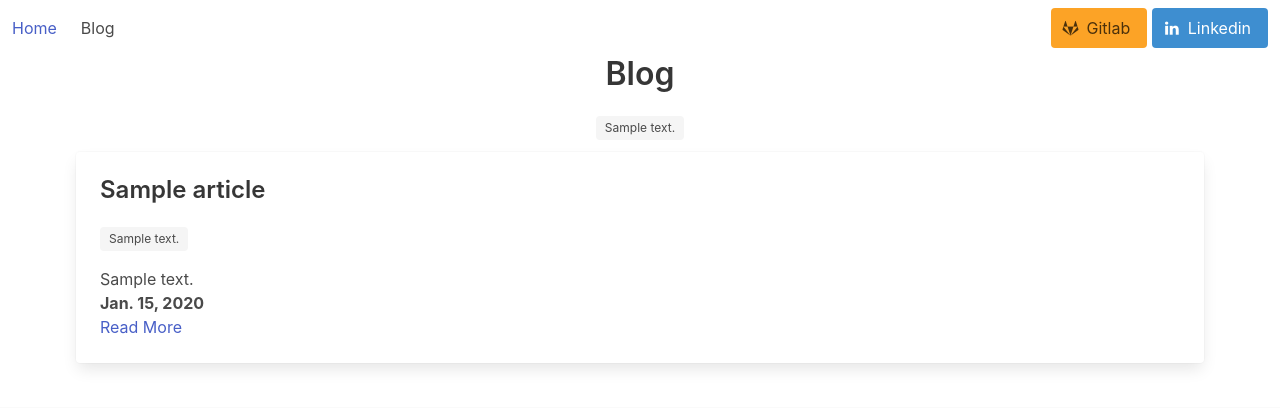
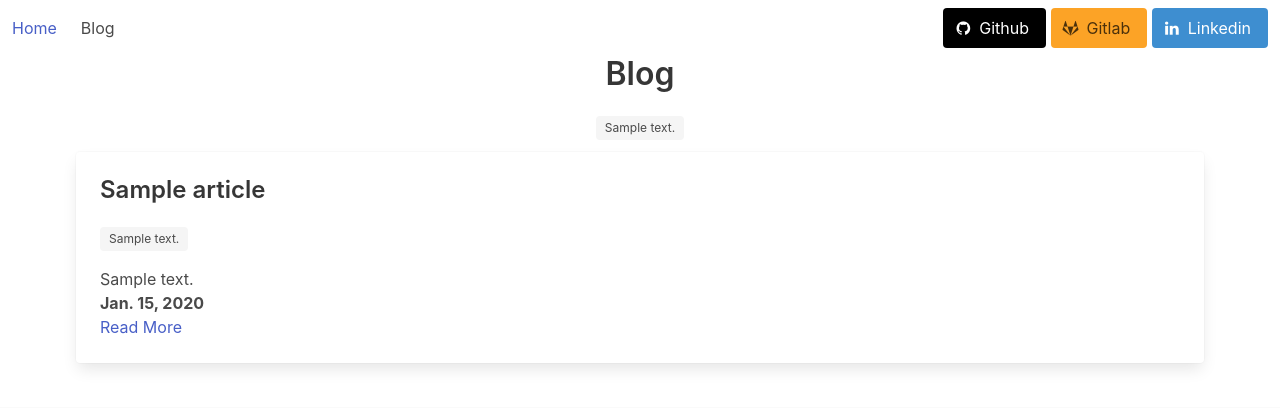
Before and after one commit to giannistolou/blog-django, a Django app: page /blog/ in a window 1280 px wide. Shown: the top 408 px of the page. Run offline with Django 3.2, Linux system fonts and the light colour scheme; tables that the repository leaves empty hold one stand-in row (values such as "Sample post"); some libraries are stand-ins or nearby versions.

Commit message:
user can add link in social media buttons

```diff
--- a/landing/models.py
+++ b/landing/models.py
@@ -26,6 +26,9 @@ class Information(models.Model):
     name = models.CharField(max_length = 100)
     subtitle_name = models.CharField(max_length = 200, default="")
     summary = models.TextField(max_length = 300, default="")
+    gitlab_link = models.URLField(max_length = 300, blank = True)
+    github_link = models.URLField(max_length = 300, blank = True)
+    linkedin_link = models.URLField(max_length = 300, blank = True)
 
     def __str__(self):
         return self.name
--- a/templates/header.html
+++ b/templates/header.html
@@ -77,18 +77,32 @@ $(document).ready(function() {
     <div class="navbar-end">
       <div class="navbar-item">
           <p class="control">
-           <a class="button is-warning" style="background-color:#FCA326" target="_blank" href="https://gitlab.com/giannistolou">
+          {% if informations.github_link != ''%}
+          <a class="button is-dark" style="background-color:black" target="_blank" href={{informations.github_link}}>
+              <span class="icon">
+                <i class="fa fa fa-github"></i>
+              </span>
+              <span>Github</span>
+            </a>
+          {% endif %}
+
+          {% if informations.gitlab_link != ''%}
+           <a class="button is-warning" style="background-color:#FCA326" target="_blank" href={{informations.gitlab_link}}>
               <span class="icon">
                 <i class="fa fa fa-gitlab"></i>
               </span>
               <span>Gitlab</span>
             </a>
-            <a class="button is-info" target="_blank" href="https://www.linkedin.com/in/ioannis-apostolou/">
+          {%endif%}
+
+            {% if informations.linkedin_link != ''%}
+            <a class="button is-info" target="_blank" href={{informations.linkedin_link}}>
               <span class="icon">
                 <i class="fa fa fa-linkedin"></i>
               </span>
               <span>Linkedin</span>
             </a>
+             {%endif%}
           </p>
       </div>
     </div>
```
Also changed, not shown: landing/migrations/0007_auto_20210502_0341.py (added).
